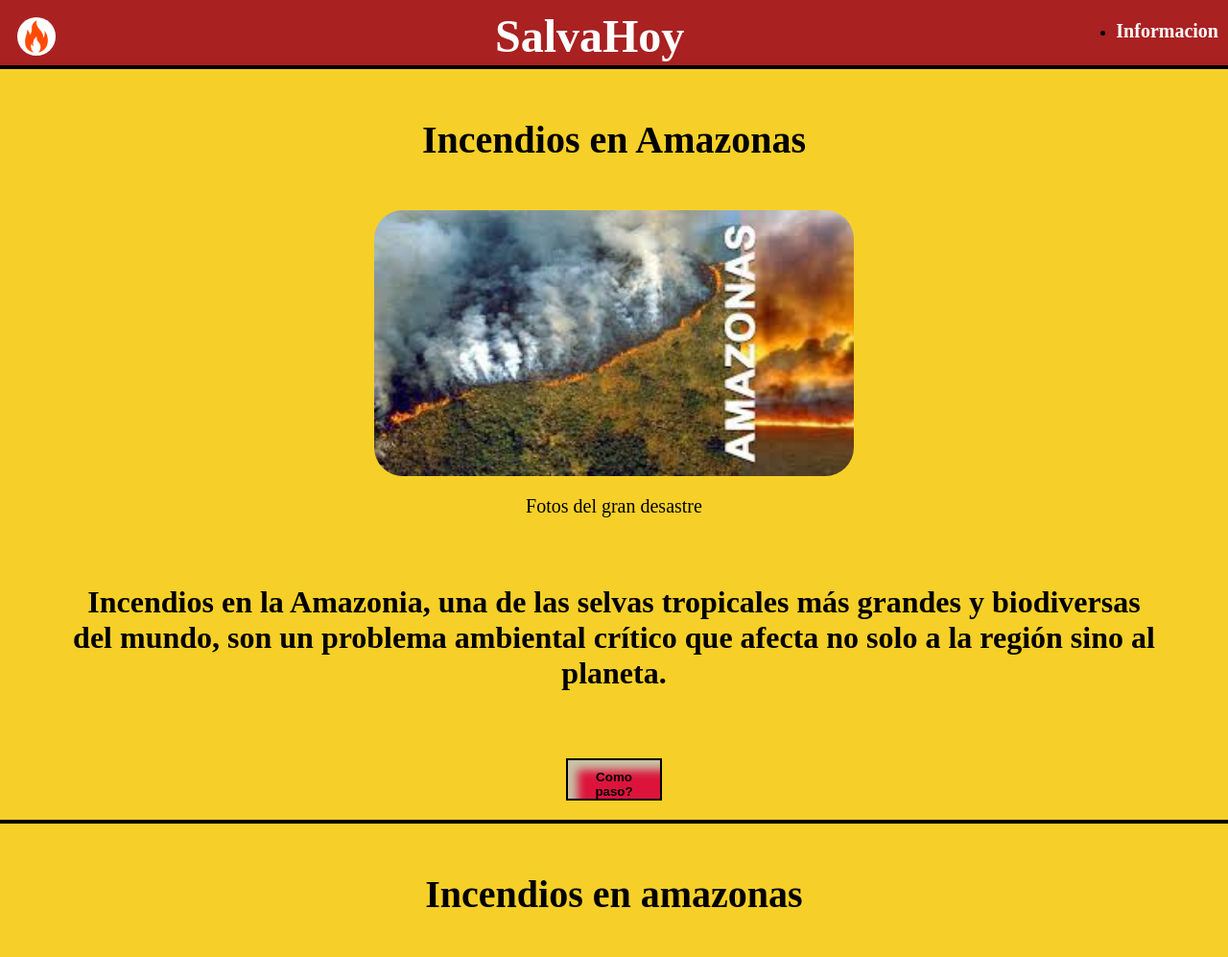
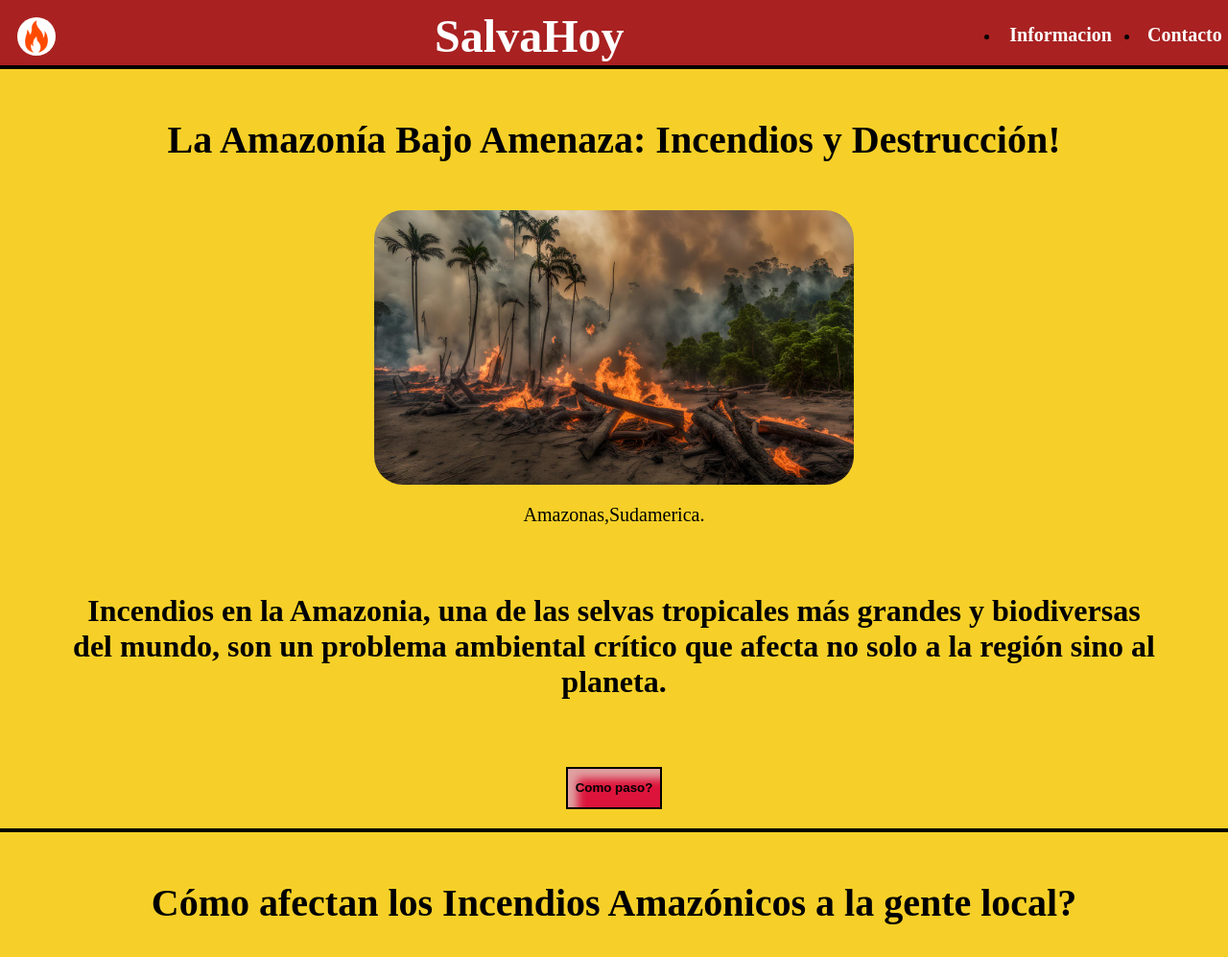
Before and after one commit to Kikoooohub/Webapp-emergencas, a plain HTML site: page index.html in a window 1280 px wide. Shown: the top 997 px of the page at 96% size. Drawn offline with Linux system fonts and the light colour scheme.

Commit message:
changes viernes

```diff
--- a/css/styles.css
+++ b/css/styles.css
@@ -18,8 +18,9 @@
 
 header ul {
     display: flex;
-    padding: 10px;
+    padding: 14px;
     align-items: center;
+    gap: 40px;
 }
 
 header ul a {
@@ -27,8 +28,9 @@ header ul a {
     font-size: 20px;
     font-weight: bold;
     color: white;
-    margin-top: 10%;
+    margin: 10%;
     text-decoration: none;
+
 
 }
 
@@ -44,6 +46,9 @@ header ul a {
 }
 
 h1.header__title {
+    align-items: center;
+
+    justify-content: center;
     display: flex;
     margin-top: 10px;
     color: white;
@@ -51,7 +56,8 @@ h1.header__title {
 
 
 }
-.section{
+
+.section {
     border-top: 2px solid black;
     border-bottom: 2px solid black;
 }
@@ -99,7 +105,7 @@ h1.header__title {
 
 .main__content {
     background-color: rgb(246, 208, 40);
-
+    align-content: center;
 
 }
 
@@ -110,23 +116,42 @@ h1.header__title {
 }
 
 .catastrophe__buton {
+
+    height: 44px;
+    width: 100px;
+    align-items: center;
+    background-color: crimson;
+    border: 2px solid black;
+    box-shadow: inset 10px 10px 10px rgb(223, 162, 162);
+    color: black;
+    cursor: pointer;
+}
+
+.catastrophe__buton:hover {
+    background-color: rgb(228, 240, 10);
+    box-shadow: inset 10px 10px 10px #ca6163;
+}
+
+/*.section__button {
+
+
+
     height: 44px;
     width: 100px;
     align-items: center;
     background-color: crimson;
     border: 2px solid black;
     box-shadow: inset 10px 10px 10px rgb(199, 196, 167);
-    padding: 10px 20px;
     color: black;
     cursor: pointer;
 }
 
-.catastrophe__buton:hover {
-    background-color: yellow;
+.section__button:hover {
+    background-color: rgb(228, 240, 10);
     box-shadow: inset 10px 10px 10px #ca6163;
+
 }
-
-
+*/
 .footer {
 
     display: flex;
--- a/index.html
+++ b/index.html
@@ -31,15 +31,19 @@
         <nav>
             <ul>
                 <li><a href="#incendios" id="incedios">Informacion</a></li>
+                <li><a href="#contacto"id="contacto">Contacto</a></li>
+
             </ul>
         </nav>
     </header>
     <main class="main__content">
         <section class="section">
             <div class="catastrophes">
-                <h2 class="catastrophes__title">Incendios en Amazonas</h2>
-                <img class="catastrophes__imagen" src="./img/amazonas.jpeg" alt="amazonas">
-                <figcaption class="title__image">Fotos del gran desastre</figcaption>
+                <!--<p><button
+                    class="section__button"><strong>Contacto</strong></button></p>-->
+                <h2 class="catastrophes__title">La Amazonía Bajo Amenaza: Incendios y Destrucción!</h2>
+                <img class="catastrophes__imagen" src="./img/fire.jpg" alt="amazonas">
+                <figcaption class="title__image">Amazonas,Sudamerica.</figcaption>
 
                 <p><strong class="catastrophes__texto"> Incendios en la Amazonia, una de las selvas tropicales más
                         grandes y biodiversas del
@@ -50,17 +54,17 @@
         </section>
         <section class="section">
             <div class="catastrophes">
-                <h2 class="catastrophes__title">Incendios en amazonas</h2>
+                <h2 class="catastrophes__title">Cómo afectan los Incendios Amazónicos a la gente local?</h2>
 
-                <img class="catastrophes__imagen" src="./img/tarjeta2.jpeg" alt="fuego">
+                <img class="catastrophes__imagen" src="./img/perdidas.jpg" alt="fuego">
 
-                <figcaption class="title__image">Fotos del gran desastre</figcaption>
+                <figcaption class="title__image">Amazonas,Sudamerica.</figcaption>
                 <p><strong class="catastrophes__texto">Comunidades indígenas y agricultores en la Amazonía necesitan
                         ayuda urgente por los
                         incendios. Pierden sus hogares, cultivos y fuentes de ingreso, además de que peligra su
                         seguridad y el equilibrio ambiental de la región.
                     </strong></p>
-                <button class="catastrophe__buton"><p class="text__buton">Ayuda ahora></p></button>
+                <button class="catastrophe__buton"><p class="text__buton"><strong>Ayuda ahora!</strong></p></button>
             </div>
         </section>
     </main>
```
Also changed, not shown: img/contact.html (added, +29 -0 lines), incendios.html (+1 -1 lines), img/fire.jpg (added), img/perdidas.jpg (added).
